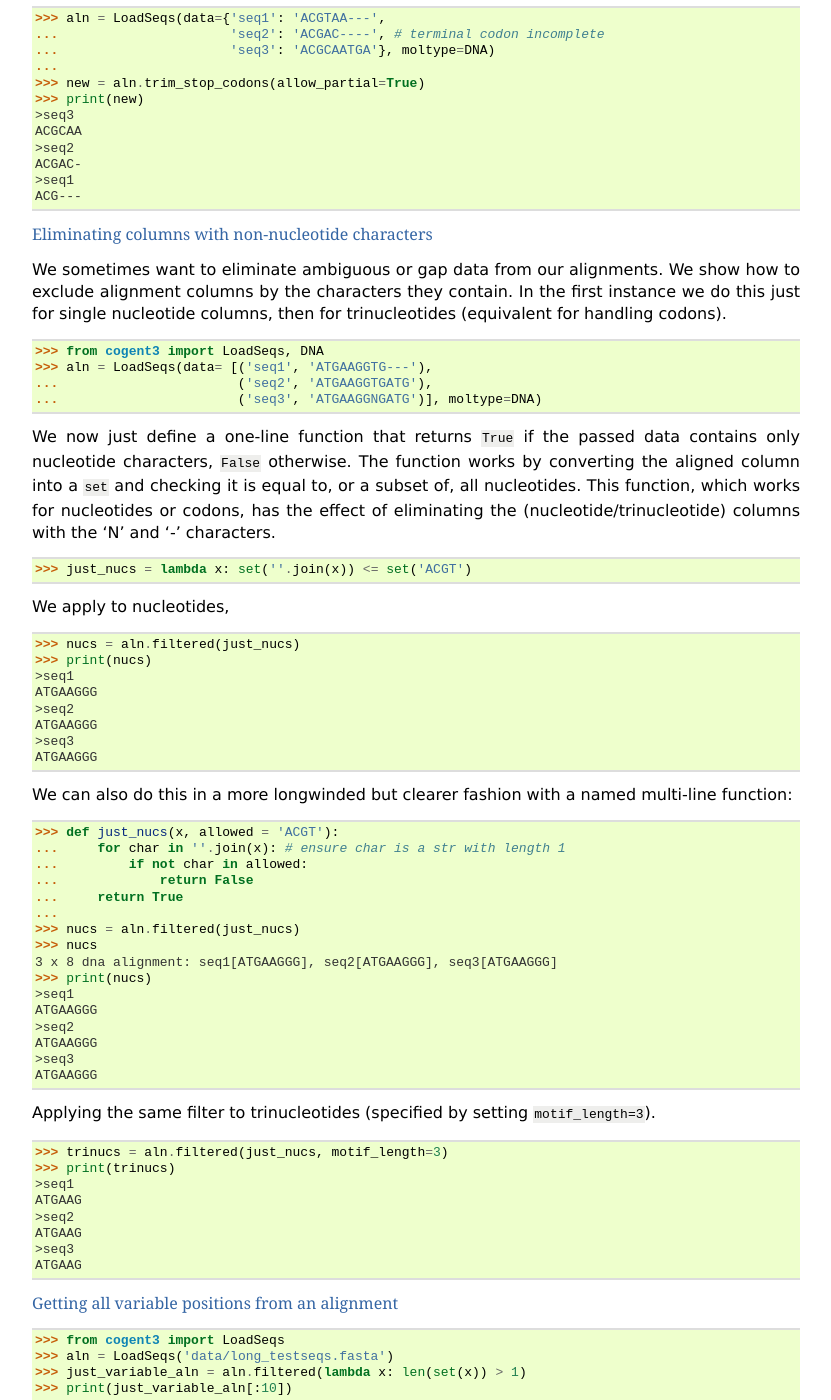
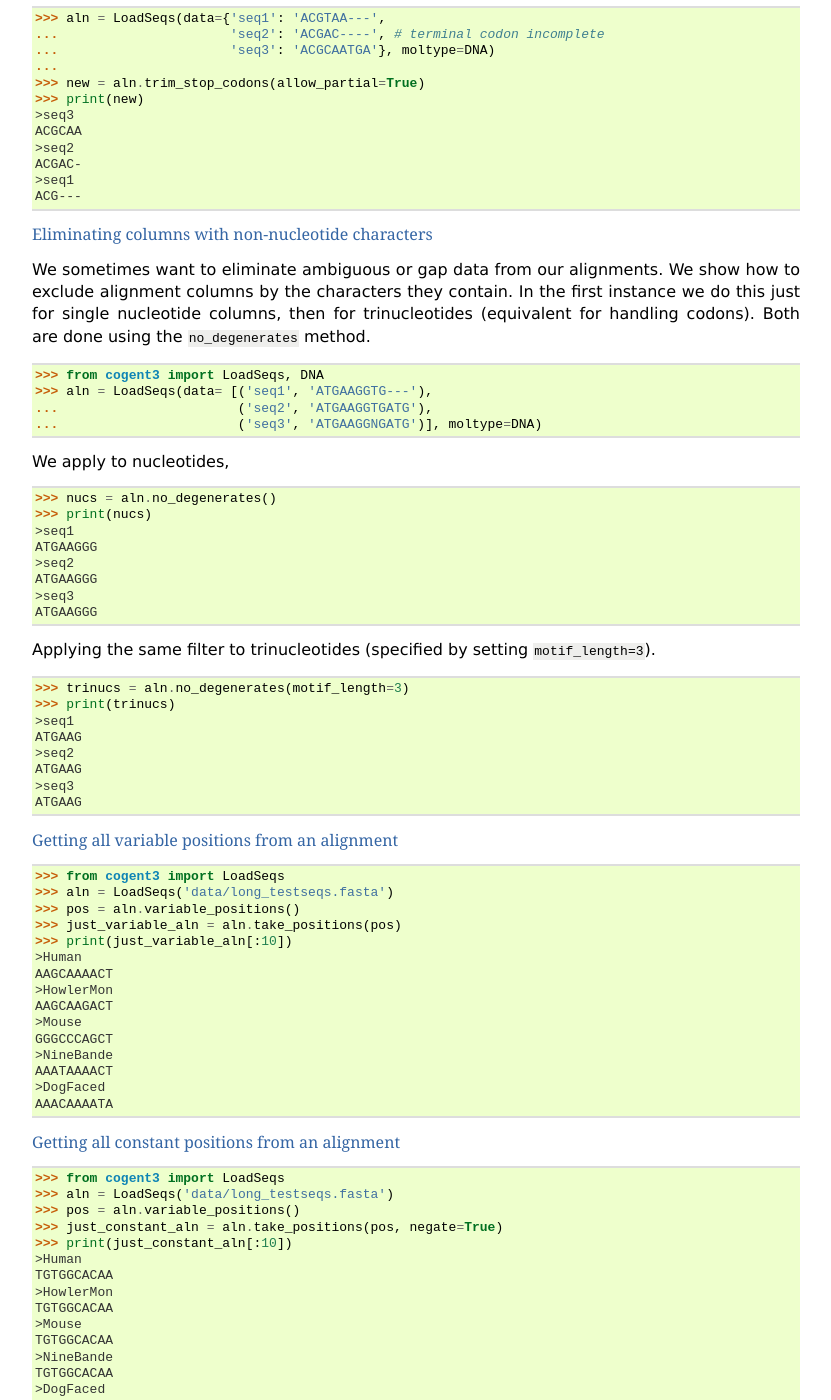
Before and after one commit to cogent3/cogent3, a Sphinx documentation site: the page built from doc/cookbook/alignments.rst, in a window 1280 px wide and 1400 px high, scrolled down 7636 px. Shown: the whole window, without its empty margins (48-879 px from the left). Built offline with Sphinx 7.4.7, drawn with Linux system fonts in a browser that asks for light colours; formulas are drawn with MathJax 3; some of the changed text lies outside the part shown.

Commit message:
updated docs to use new methods

```diff
--- a/doc/cookbook/alignments.rst
+++ b/doc/cookbook/alignments.rst
@@ -528,7 +528,7 @@ If the alignment contains sequences not divisible by 3, use the ``allow_partial`
 Eliminating columns with non-nucleotide characters
 ++++++++++++++++++++++++++++++++++++++++++++++++++
 
-We sometimes want to eliminate ambiguous or gap data from our alignments. We show how to exclude alignment columns by the characters they contain. In the first instance we do this just for single nucleotide columns, then for trinucleotides (equivalent for handling codons).
+We sometimes want to eliminate ambiguous or gap data from our alignments. We show how to exclude alignment columns by the characters they contain. In the first instance we do this just for single nucleotide columns, then for trinucleotides (equivalent for handling codons). Both are done using the ``no_degenerates`` method.
 
 .. doctest::
 
@@ -537,39 +537,11 @@ We sometimes want to eliminate ambiguous or gap data from our alignments. We sho
     ...                       ('seq2', 'ATGAAGGTGATG'),
     ...                       ('seq3', 'ATGAAGGNGATG')], moltype=DNA)
 
-We now just define a one-line function that returns ``True`` if the passed data contains only nucleotide characters, ``False`` otherwise. The function works by converting the aligned column into a ``set`` and checking it is equal to, or a subset of, all nucleotides. This function, which works for nucleotides or codons, has the effect of eliminating the (nucleotide/trinucleotide) columns with the 'N' and '-' characters.
-
-.. doctest::
-
-    >>> just_nucs = lambda x: set(''.join(x)) <= set('ACGT')
-
 We apply to nucleotides,
 
 .. doctest::
 
-    >>> nucs = aln.filtered(just_nucs)
-    >>> print(nucs)
-    >seq1
-    ATGAAGGG
-    >seq2
-    ATGAAGGG
-    >seq3
-    ATGAAGGG
-    <BLANKLINE>
-
-We can also do this in a more longwinded but clearer fashion with a named multi-line function:
-
-.. doctest::
-
-    >>> def just_nucs(x, allowed = 'ACGT'):
-    ...     for char in ''.join(x): # ensure char is a str with length 1
-    ...         if not char in allowed:
-    ...             return False
-    ...     return True
-    ...
-    >>> nucs = aln.filtered(just_nucs)
-    >>> nucs
-    3 x 8 dna alignment: seq1[ATGAAGGG], seq2[ATGAAGGG], seq3[ATGAAGGG]
+    >>> nucs = aln.no_degenerates()
     >>> print(nucs)
     >seq1
     ATGAAGGG
@@ -583,7 +555,7 @@ Applying the same filter to trinucleotides (specified by setting ``motif_length=
 
 .. doctest::
 
-    >>> trinucs = aln.filtered(just_nucs, motif_length=3)
+    >>> trinucs = aln.no_degenerates(motif_length=3)
     >>> print(trinucs)
     >seq1
     ATGAAG
@@ -600,7 +572,8 @@ Getting all variable positions from an alignment
 
     >>> from cogent3 import LoadSeqs
     >>> aln = LoadSeqs('data/long_testseqs.fasta')
-    >>> just_variable_aln = aln.filtered(lambda x: len(set(x)) > 1)
+    >>> pos = aln.variable_positions()
+    >>> just_variable_aln = aln.take_positions(pos)
     >>> print(just_variable_aln[:10])
     >Human
     AAGCAAAACT
@@ -621,7 +594,8 @@ Getting all constant positions from an alignment
 
     >>> from cogent3 import LoadSeqs
     >>> aln = LoadSeqs('data/long_testseqs.fasta')
-    >>> just_constant_aln = aln.filtered(lambda x: len(set(x)) == 1)
+    >>> pos = aln.variable_positions()
+    >>> just_constant_aln = aln.take_positions(pos, negate=True)
     >>> print(just_constant_aln[:10])
     >Human
     TGTGGCACAA
```
Also changed, not shown: 1 other file.
